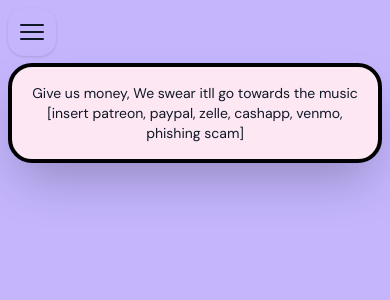
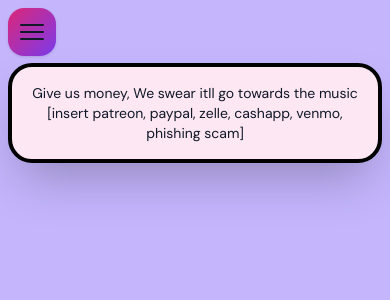
Before and after one commit to BenSievert/milkpatrol, a React (Vite) app: page /support in a window 390 px wide. Shown: the top 300 px of the page. Built offline with nearby package versions, Linux system fonts and the light colour scheme.

Commit message:
fix this b

```diff
--- a/src/components/NavBar.tsx
+++ b/src/components/NavBar.tsx
@@ -19,7 +19,7 @@
   const [open, setOpen] = useState(false)
   return (
     <div>
-      <div className='md:hidden inline-block shadow bg-violet-300 rounded-2xl' onClick={() => setOpen(!open)}>
+      <div className='md:hidden inline-block shadow bg-gradient-to-tl from-violet-600 to-pink-600 rounded-2xl' onClick={() => setOpen(!open)}>
         <svg xmlns="http://www.w3.org/2000/svg" fill="none" viewBox="0 0 24 24" strokeWidth="1.5" stroke="currentColor" className="w-8 h-8 m-2">
           <path strokeLinecap="round" strokeLinejoin="round" d="M3.75 6.75h16.5M3.75 12h16.5m-16.5 5.25h16.5" />
         </svg>
```
